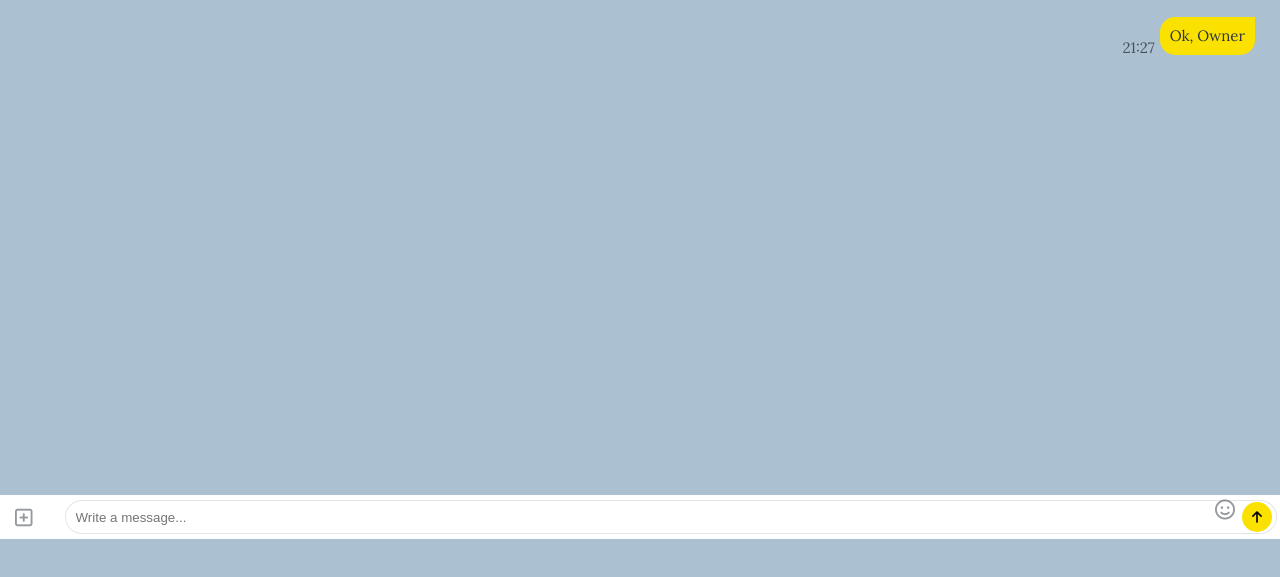
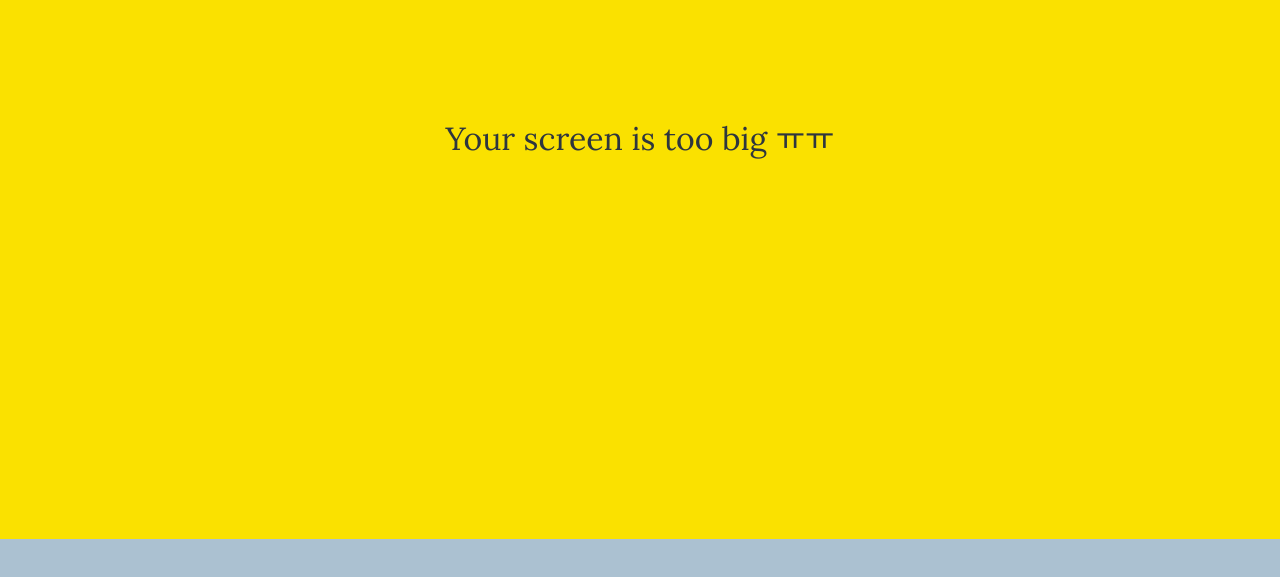
Before and after one commit to chaeront/kokoatalk, a plain HTML site: page chat.html in a window 1280 px wide. Shown: the part 261-838 px from the top of the page. Drawn offline with Linux system fonts and the light colour scheme.

Commit message:
No Mobile Media Query

```diff
--- /dev/null
+++ b/CSS/components/no-mobile.css
@@ -0,0 +1,29 @@
+#no-mobile {
+    position: absolute;
+    z-index: 99;
+    height: 100vh;
+    width: 100vw;
+    background-color: var(--yellow);
+    display: flex;
+    justify-content: center;
+    align-items: center;
+    font-size: 32px;
+    top: 0;
+}
+
+@media screen and (max-width:645px) {
+    #no-mobile {
+        display: none;
+        /* position: fixed; */
+    }
+}
+
+/*
+
+body {
+    margin: 0;
+    height: 100%
+    overflow: hidden;
+}
+
+*/
--- a/CSS/style.css
+++ b/CSS/style.css
@@ -12,6 +12,7 @@
 @import "components/point.css";
 @import "components/icon-row.css";
 @import "components/alt-screen-header.css";
+@import "components/no-mobile.css";
 
 /* screens */
 @import "screens/login.css";
--- a/chat.html
+++ b/chat.html
@@ -79,6 +79,10 @@
       </div>
     </form>
 
+    <div id="no-mobile">
+      <span>Your screen is too big ㅠㅠ</span>
+    </div>
+
     <script
       src="https://kit.fontawesome.com/6478f529f2.js"
       crossorigin="anonymous"
```
Also changed, not shown: chats.html (+4 -0 lines), find.html (+4 -0 lines), friends.html (+4 -0 lines), index.html (+4 -0 lines), more.html (+4 -0 lines), settings.html (+4 -0 lines).
